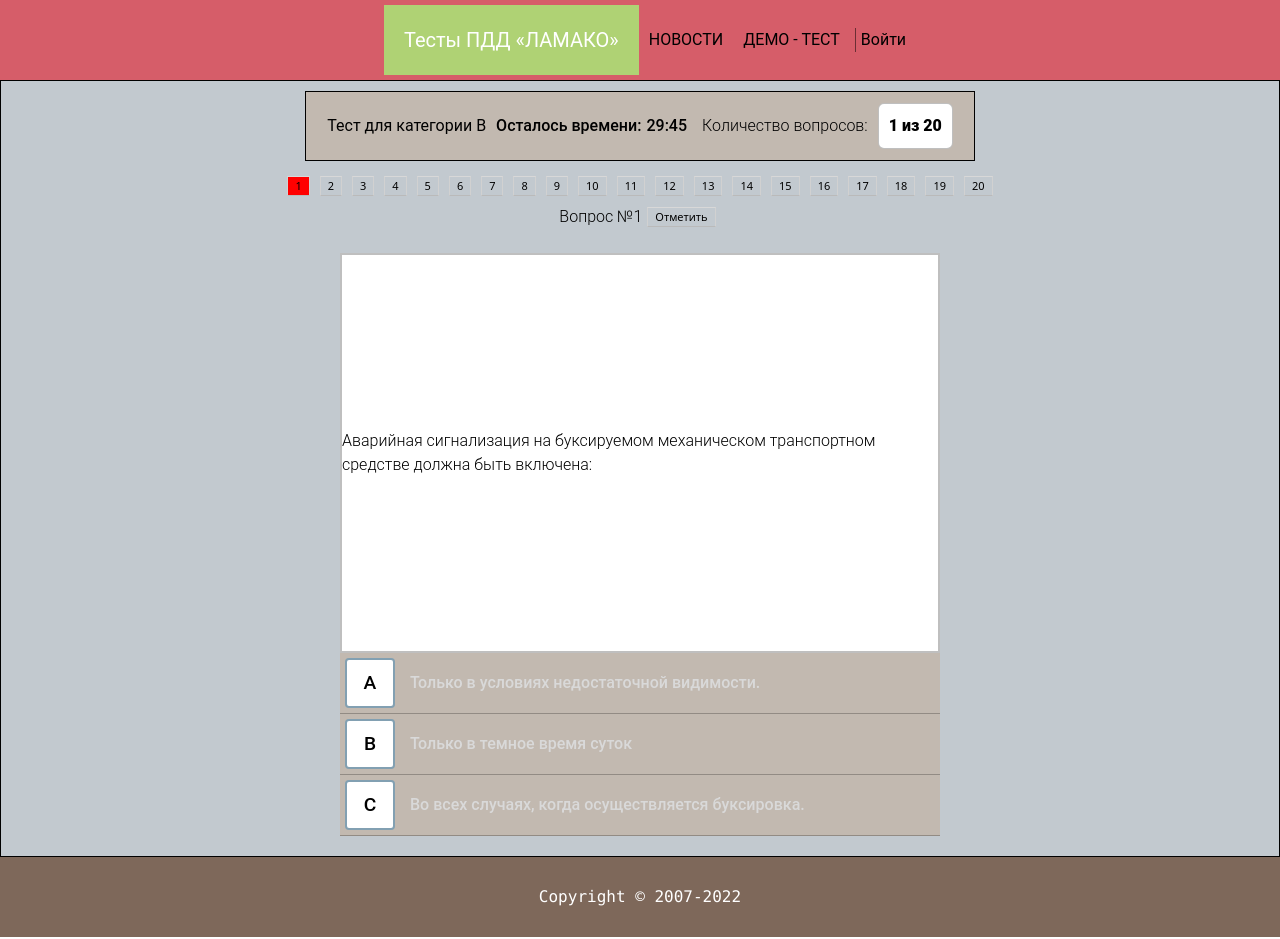
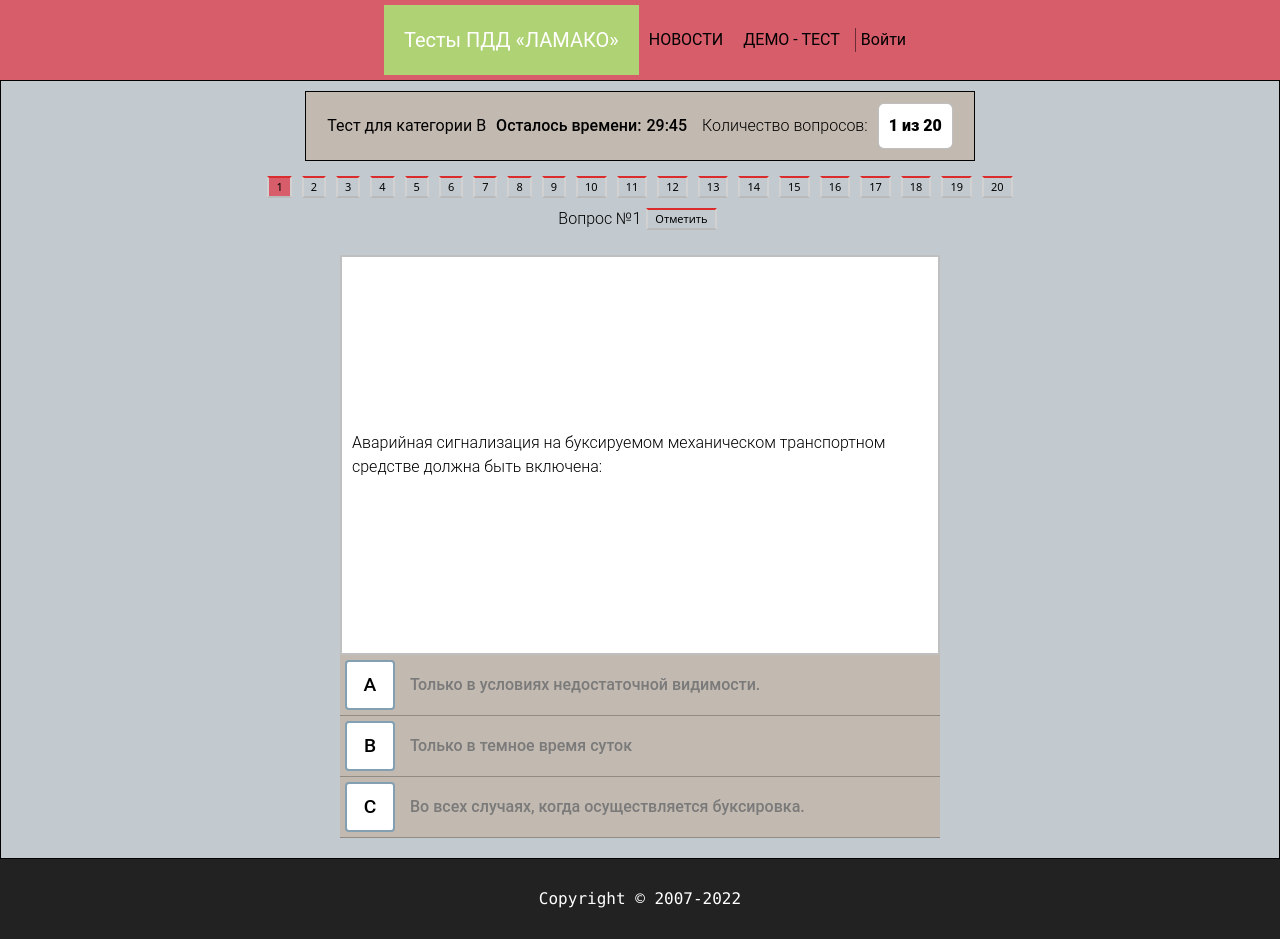
Before and after one commit to ANTONINIK/autoschool_miet, a Vue app: page /testpage in a window 1280 px wide. Built offline with nearby package versions, Linux system fonts and the light colour scheme.

Commit message:
css edit

```diff
--- a/src/components/Footer.vue
+++ b/src/components/Footer.vue
@@ -20,7 +20,7 @@ export default {
     display: flex;
     height: 80px;
     width: 100%;
-    background-color: #7E685A;
+    background-color: #222222;
     line-height: 1.3;
     font-family: Menlo, monospace;
 }
--- a/src/components/Test.vue
+++ b/src/components/Test.vue
@@ -8,7 +8,7 @@
                 <button v-for="(question, index) in questions" :key="index"
                     class="btn"
                     @click="currentQuestionNumber = index"
-                    :style="{'background-color': index === currentQuestionNumber ? 'red' : ''}"
+                    :style="{'background-color': index === currentQuestionNumber ? '#d65d69' : ''}"
                 >
                     {{index + 1}}
                 </button>
@@ -126,6 +126,7 @@ p {
     border: 2px solid rgb(0, 0, 0, 0.25);
     display: flex;
     align-items: center;
+    padding-left: 10px;
 }
 
 .answers-container {
@@ -137,9 +138,9 @@ p {
 }
 
 .btn {
-    border-color: rgb(216, 216, 216) rgb(209, 209, 209) rgb(186, 186, 186);
+    border-color: rgb(218, 44, 44) rgb(209, 209, 209) rgb(186, 186, 186);
     border-style: solid;
-    border-width: 1px;
+    border-width: 2px;
     padding: 1px 7px 2px;
     text-rendering: auto;
     color: initial;
--- a/src/components/TestAnswer.vue
+++ b/src/components/TestAnswer.vue
@@ -94,7 +94,7 @@ export default {
   justify-content: center;
   align-items: center;
   margin-right: 5px;
-  color: #d9d9d9;
+  color: #C2B9B0;
   user-select: none;
 }
 
@@ -102,6 +102,7 @@ export default {
 p {
   font-weight: 500;
   margin: 10px;
+  color: rgb(122, 122, 122)
 }
 
 .active {
```
